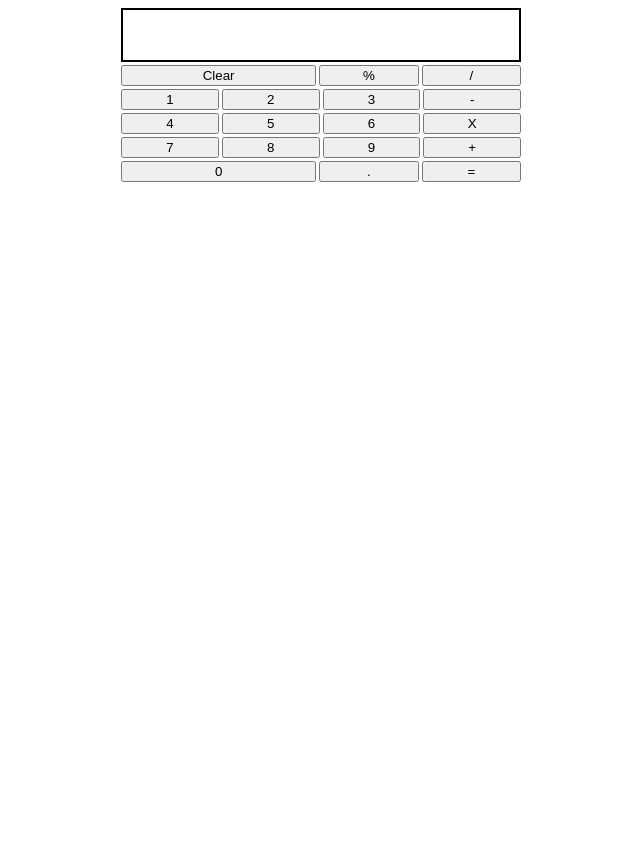
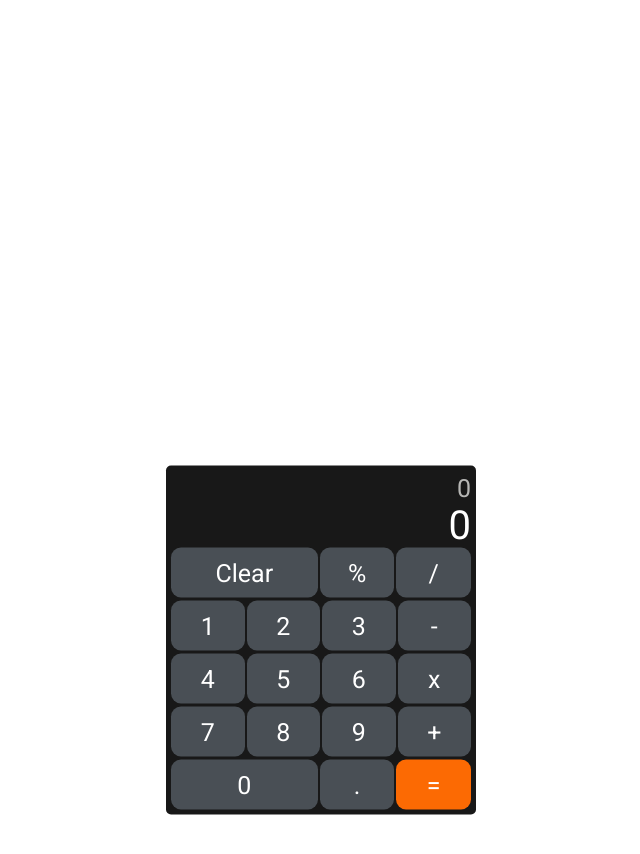
Before and after one commit to KarolisPo/codeacademy_shapes, a plain HTML site: page calculator/index.html in a window 1280 px wide. Shown: the whole page, without its empty margins (319-959 px from the left). Before the commit the page ends 800 px from the top, so only its background shows below. Drawn offline with Linux system fonts and the light colour scheme.

Commit message:
added some css and fixed clear button functionality

```diff
--- a/calculator/index.html
+++ b/calculator/index.html
@@ -4,15 +4,21 @@
     <meta charset="UTF-8" />
     <meta http-equiv="X-UA-Compatible" content="IE=edge" />
     <meta name="viewport" content="width=device-width, initial-scale=1.0" />
+    <link
+      href="https://fonts.googleapis.com/css2?family=Roboto&display=swap"
+      rel="stylesheet"
+    />
     <link rel="stylesheet" type="text/css" href="style/index.css" />
+    <link rel="stylesheet" type="text/css" href="style/reset.css" />
 
-    <title>Document</title>
+    <title>Calculator</title>
   </head>
   <body>
     <main>
       <div class="calc-wrap">
         <div class="answer-wrap">
-          <p id="answer"></p>
+          <div id="process">0</div>
+          <div id="answer">0</div>
         </div>
         <div class="buttons">
           <div class="buttons__line1 buttons-wraper">
@@ -30,7 +36,7 @@
             <button id="4">4</button>
             <button id="5">5</button>
             <button id="6">6</button>
-            <button id="multiply">X</button>
+            <button id="multiply">x</button>
           </div>
           <div class="buttons__line4 buttons-wraper">
             <button id="7">7</button>
--- a/calculator/script/index.js
+++ b/calculator/script/index.js
@@ -1,4 +1,3 @@
-
 let answer = document.getElementById("answer");
 
 const buttonArray = document.getElementsByTagName("button");
@@ -14,6 +13,9 @@ for (let i = 0; i < buttonArray.length; i++) {
     buttonArray[i].id === "dot"
   ) {
     buttonArray[i].addEventListener("click", function () {
+      if (answer.innerHTML === "0") {
+        answer.innerHTML = "";
+      }
       answer.innerHTML = answer.innerHTML + buttonArray[i].innerHTML;
     });
   } else {
@@ -21,7 +23,7 @@ for (let i = 0; i < buttonArray.length; i++) {
       function saveData() {
         firstNumber = parseFloat(answer.innerHTML);
         action = buttonArray[i].id;
-        answer.innerHTML = "";
+        answer.innerHTML = "0";
       }
 
       switch (buttonArray[i].id) {
@@ -41,7 +43,9 @@ for (let i = 0; i < buttonArray.length; i++) {
           saveData();
           break;
         case "clear":
-          saveData();
+          firstNumber = 0;
+          secondNumber = 0;
+          answer.innerHTML = "0";
           break;
         case "equal":
           if (answer.innerHTML) {
--- a/calculator/style/index.css
+++ b/calculator/style/index.css
@@ -1,14 +1,40 @@
+* {
+  font-family: "Roboto";
+  font-weight: 400;
+}
+
+main {
+  height: 100vh;
+}
+
 .calc-wrap {
   display: flex;
   flex-direction: column;
-  max-width: 400px;
+  max-width: 300px;
+  width: 100%;
   margin: 0 auto;
-  gap: 3px;
+  gap: 2px;
+  margin-top: 50%;
+  transform: translateY(-50%);
 }
 
-.answer-wrap {
-  height: 50px;
-  border: 2px solid black;
+#answer {
+  margin-top: 5px;
+  color: #ffffff;
+  font-size: 40px;
+  height: 40px;
+}
+
+#process {
+  margin-top: 5px;
+  color: #b6b6b4;
+  font-size: 25px;
+  height: 25px;
+}
+
+#answer,
+#process {
+  text-align: right;
 }
 
 .buttons {
@@ -19,7 +45,7 @@
 
 .buttons-wraper {
   display: flex;
-  gap: 3px;
+  gap: 2px;
 }
 
 .buttons-wraper button {
@@ -30,3 +56,22 @@
 .buttons__line5 button:first-child {
   flex: 2.15;
 }
+
+.calc-wrap {
+  background-color: #181818;
+  border-radius: 5px;
+  padding: 5px;
+}
+
+button {
+  height: 50px;
+  color: #ffffff;
+  background-color: #494f55;
+  border-radius: 10px;
+  border: none;
+  font-size: 25px;
+}
+
+#equal {
+  background-color: #fc6a03;
+}
--- /dev/null
+++ b/calculator/style/reset.css
@@ -0,0 +1,129 @@
+/* http://meyerweb.com/eric/tools/css/reset/
+   v2.0 | 20110126
+   License: none (public domain)
+*/
+
+html,
+body,
+div,
+span,
+applet,
+object,
+iframe,
+h1,
+h2,
+h3,
+h4,
+h5,
+h6,
+p,
+blockquote,
+pre,
+a,
+abbr,
+acronym,
+address,
+big,
+cite,
+code,
+del,
+dfn,
+em,
+img,
+ins,
+kbd,
+q,
+s,
+samp,
+small,
+strike,
+strong,
+sub,
+sup,
+tt,
+var,
+b,
+u,
+i,
+center,
+dl,
+dt,
+dd,
+ol,
+ul,
+li,
+fieldset,
+form,
+label,
+legend,
+table,
+caption,
+tbody,
+tfoot,
+thead,
+tr,
+th,
+td,
+article,
+aside,
+canvas,
+details,
+embed,
+figure,
+figcaption,
+footer,
+header,
+hgroup,
+menu,
+nav,
+output,
+ruby,
+section,
+summary,
+time,
+mark,
+audio,
+video {
+  margin: 0;
+  padding: 0;
+  border: 0;
+  font-size: 100%;
+  font: inherit;
+  vertical-align: baseline;
+}
+/* HTML5 display-role reset for older browsers */
+article,
+aside,
+details,
+figcaption,
+figure,
+footer,
+header,
+hgroup,
+menu,
+nav,
+section {
+  display: block;
+}
+body {
+  line-height: 1;
+}
+ol,
+ul {
+  list-style: none;
+}
+blockquote,
+q {
+  quotes: none;
+}
+blockquote:before,
+blockquote:after,
+q:before,
+q:after {
+  content: "";
+  content: none;
+}
+table {
+  border-collapse: collapse;
+  border-spacing: 0;
+}
```
